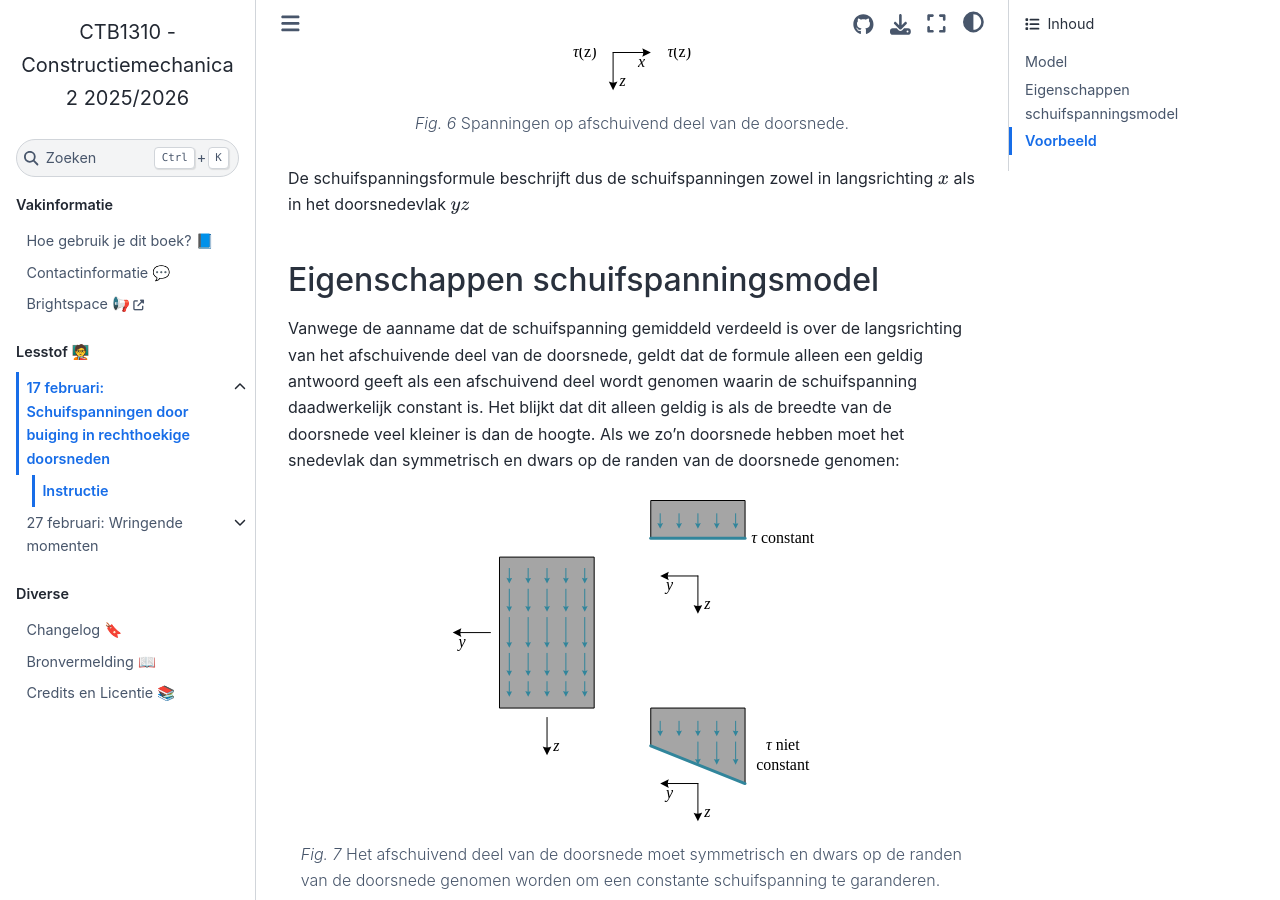
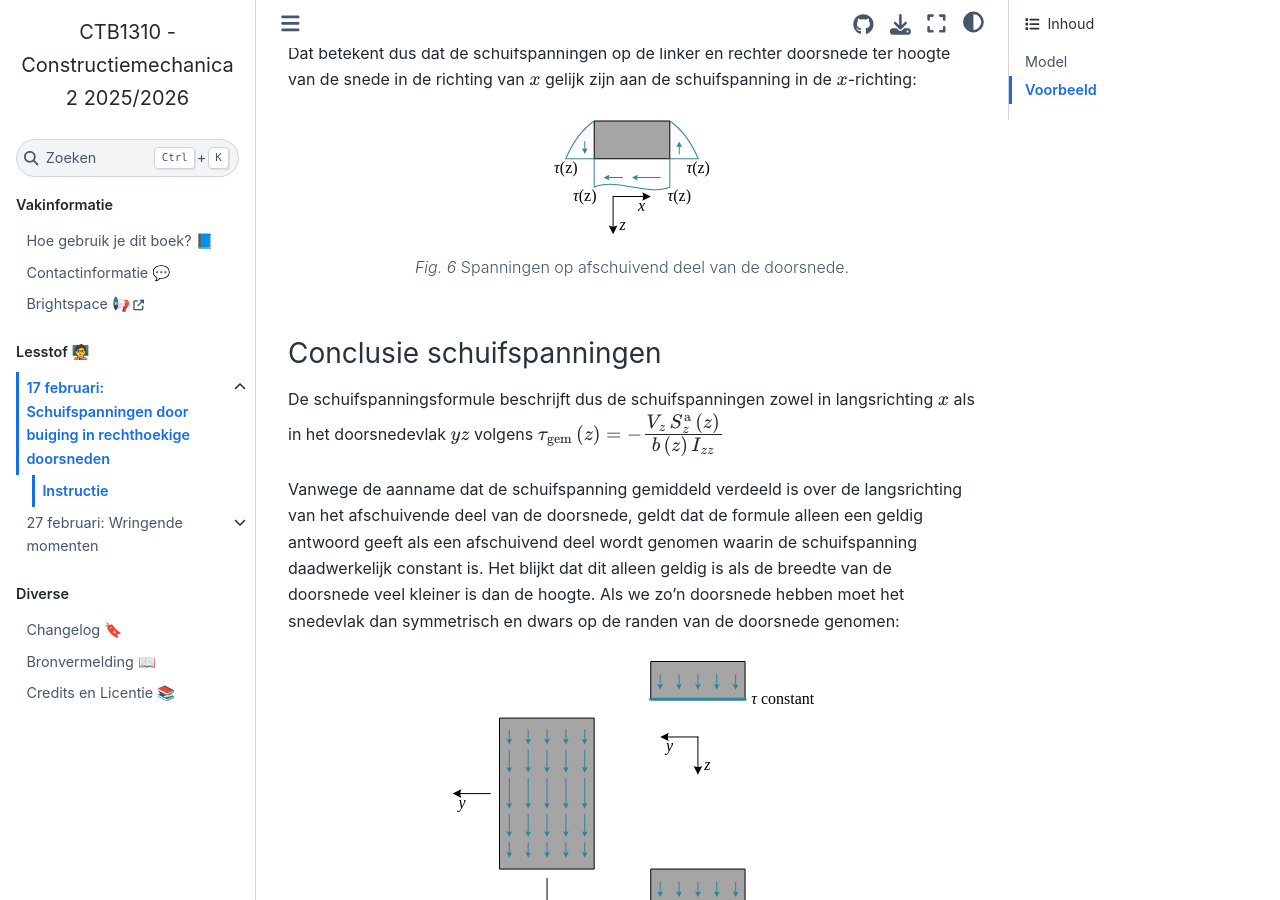
Before and after one commit to TUDelft-books/CTB1310, a Jupyter Book: the page built from book/shear_rect/instructie.md, in a window 1280 px wide and 900 px high, scrolled down 3853 px. Built offline with Jupyter Book 1.0.4 settings and Sphinx 7.4.7 and the Sphinx Book theme 1.1.4, drawn with Linux system fonts in a browser that asks for light colours; comment, search, counter and statistics services are not loaded; some of the changed text lies outside the part shown.

Commit message:
Update instructie.md

````diff
--- a/book/shear_rect/instructie.md
+++ b/book/shear_rect/instructie.md
@@ -130,11 +133,10 @@ Dat betekent dus dat de schuifspanningen op de linker en rechter doorsnede ter h
 
 Spanningen op afschuivend deel van de doorsnede.
 ```
-
-De schuifspanningsformule beschrijft dus de schuifspanningen zowel in langsrichting $x$ als in het doorsnedevlak $yz$
+### Conclusie schuifspanningen
 
 
-## Eigenschappen schuifspanningsmodel
+De schuifspanningsformule beschrijft dus de schuifspanningen zowel in langsrichting $x$ als in het doorsnedevlak $yz$ volgens $\tau_{\rm{gem}} \left( z \right) = -\cfrac{V_{z} \, S_{z}^{\rm{a}} \left( z \right)}{b \left(z \right) \, I_{zz}}$
 
 Vanwege de aanname dat de schuifspanning gemiddeld verdeeld is over de langsrichting van het afschuivende deel van de doorsnede, geldt dat de formule alleen een geldig antwoord geeft als een afschuivend deel wordt genomen waarin de schuifspanning daadwerkelijk constant is. Het blijkt dat dit alleen geldig is als de breedte van de doorsnede veel kleiner is dan de hoogte. Als we zo'n doorsnede hebben moet het snedevlak dan symmetrisch en dwars op de randen van de doorsnede genomen:
 
````
Also changed, not shown: other parts of book/shear_rect/instructie.md (+3 -0 lines).
